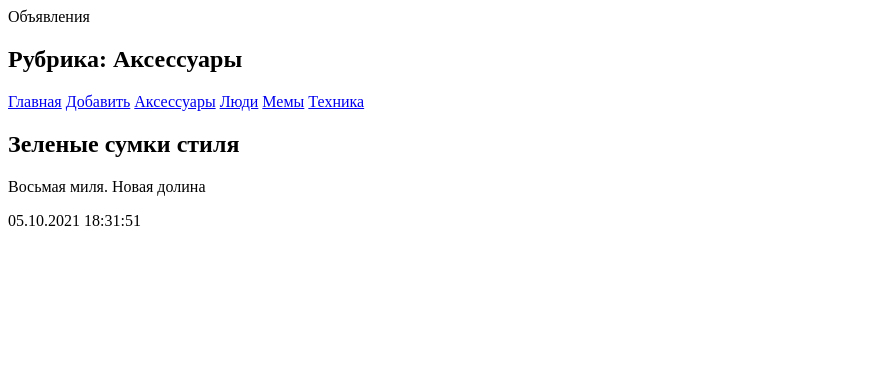
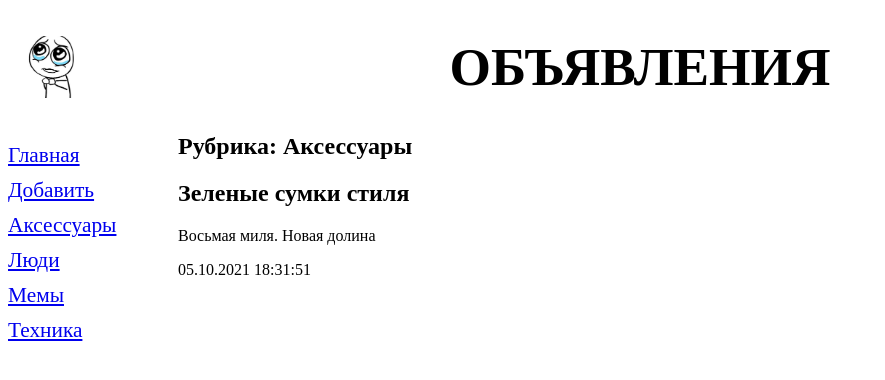
Before and after one commit to EverydayBruh/Sem1, a Django app: page /bboard/4/ in a window 1280 px wide. Shown: the top 380 px of the page, without its empty margins (0-885 px from the left). Run offline with Django 3.2, Linux system fonts and the light colour scheme; data comes from the database, SQL or seed files in the repository; both versions use the stored data as it was after the commit.

Commit message:
Add all my files

```diff
--- /dev/null
+++ b/python/blog/bboard/static/bboard/style.css
@@ -0,0 +1,18 @@
+header h1{
+font-size: 40pt;
+text-transform: uppercase;
+text-align: center;
+background: url("bg.jpg") left / auto 150% no-repeat;
+}
+nav {
+font-size: 16pt;
+width: 150px;
+float: left;
+}
+nav a {
+display: block;
+margin: 10px 0px;
+}
+section {
+    margin-left: 170px;
+}
--- a/python/blog/bboard/templates/bboard/by_rubric.html
+++ b/python/blog/bboard/templates/bboard/by_rubric.html
@@ -1,22 +1,9 @@
-<!DOCTYPE html>
-<html>
+{% extends "layout/basic.html" %}
+{% block title %}{{ current_rubric.name }}{% endblock %}
 
-  <head>
-    <meta charset="UTF-8">
-    <title>{{ current_rubric.name }} :: Доска объявлений</title>
-  </head>
+{% block content %}
+  <h2>Рубрика: {{ current_rubric.name }}</h2>
 
-  <body>
-    <hl>Объявления</hl>
-    <h2>Рубрика: {{ current_rubric.name }}</h2>
-    <div>
-        <a href="/bboard/">Главная</a>
-
-        <a href="{% url 'add' %}">Добавить</a>
-        {% for rubric in rubrics %}
-        <a href="/bboard/{{ rubric.pk }}/">{{ rubric.name }}</a>
-        {% endfor %}
-    </div>
     {% for bb in bbs %}
     <div>
       <h2>{{ bb.title }}</h2>
@@ -24,6 +11,4 @@
       <p>{{ bb.published|date:"d.m.Y H:i:s" }}</p>
     </div>
     {% endfor %}
-  </body>
-
-</html>
+{% endblock %}
--- /dev/null
+++ b/python/blog/bboard/templates/layout/basic.html
@@ -0,0 +1,27 @@
+{% load static %}
+
+<!DOCTYPE html>
+<html>
+
+<head>
+  <meta charset="UTF-8">
+  <title>{% block title %}Главная{% endblock %} :: Доска объявлений </title>
+  <link rel="stylesheet" type="text/css" href="{% static 'bboard/style.css' %}">
+</head>
+
+<body>
+  <header><h1>Объявления</h1></header>
+  <nav>
+    <a href="{% url 'index' %}">Главная</a>
+    <a href="{% url 'add' %}">Добавить</a>
+    {% for rubric in rubrics %}
+    <a href="{% url 'by_rubric' rubric.pk %}">{{ rubric.name }}</a>
+    {% endfor %}
+  </nav>
+    <section>
+        {% block content %}
+        {% endblock %}
+    </section>
+</body>
+
+</html>
```
Also changed, not shown: python/blog/bboard/templates/bboard/create.html (+4 -15 lines), python/blog/bboard/templates/bboard/index.html (+4 -19 lines), python/blog/bboard/static/bboard/bg.jpg (added), python/blog/db.sqlite3.
